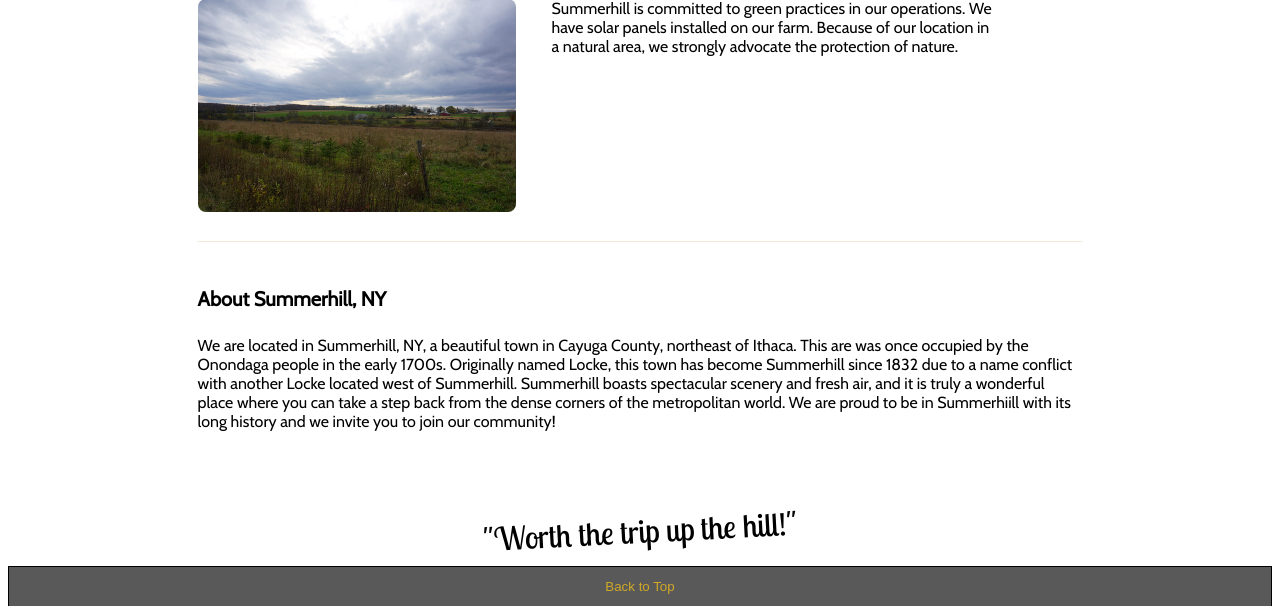
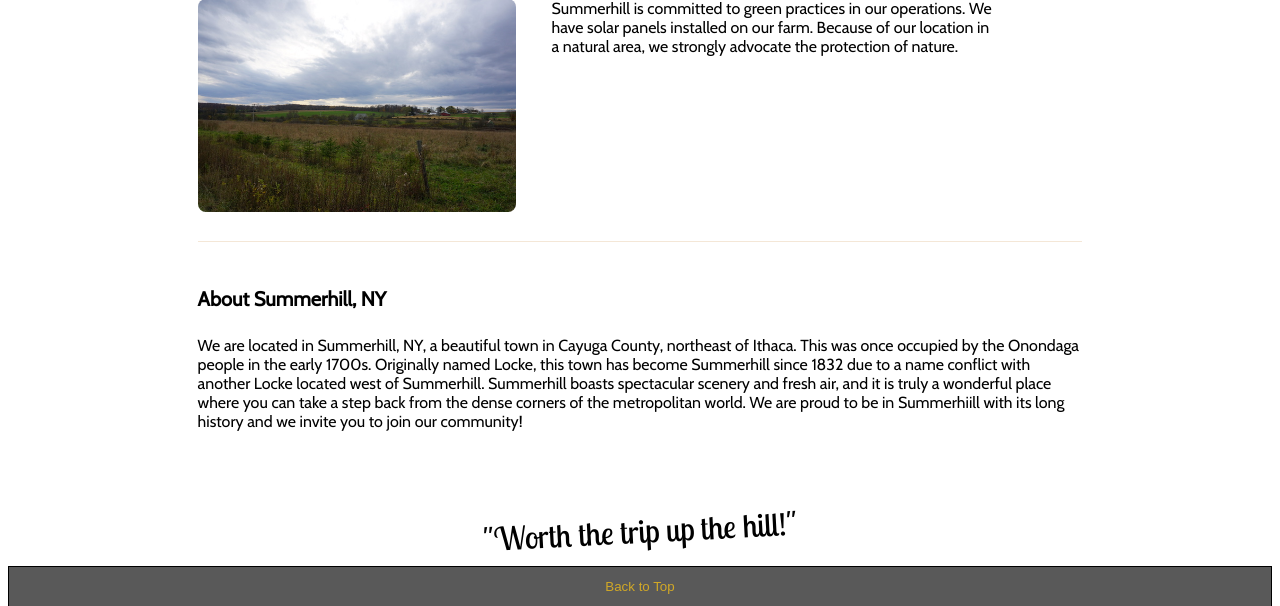
Before and after one commit to WenDing1997/final-project, a PHP site: page /community.php in a window 1280 px wide. Shown: the part 993-1599 px from the top of the page. Run offline with PHP 8.4, Linux system fonts and the light colour scheme; data that the repository does not hold is empty.

Commit message:
minor change

```diff
--- a/fpm1/community.php
+++ b/fpm1/community.php
@@ -69,7 +69,7 @@
     <div id="sub-div3">
       <p>
         We are located in Summerhill, NY, a beautiful town in Cayuga County, northeast
-        of Ithaca. This are was once occupied by the Onondaga people in the early 1700s.
+        of Ithaca. This was once occupied by the Onondaga people in the early 1700s.
         Originally named Locke, this town has become Summerhill since 1832 due to
         a name conflict with another Locke located west of Summerhill.
         Summerhill boasts spectacular scenery and fresh air, and it is truly a
```
